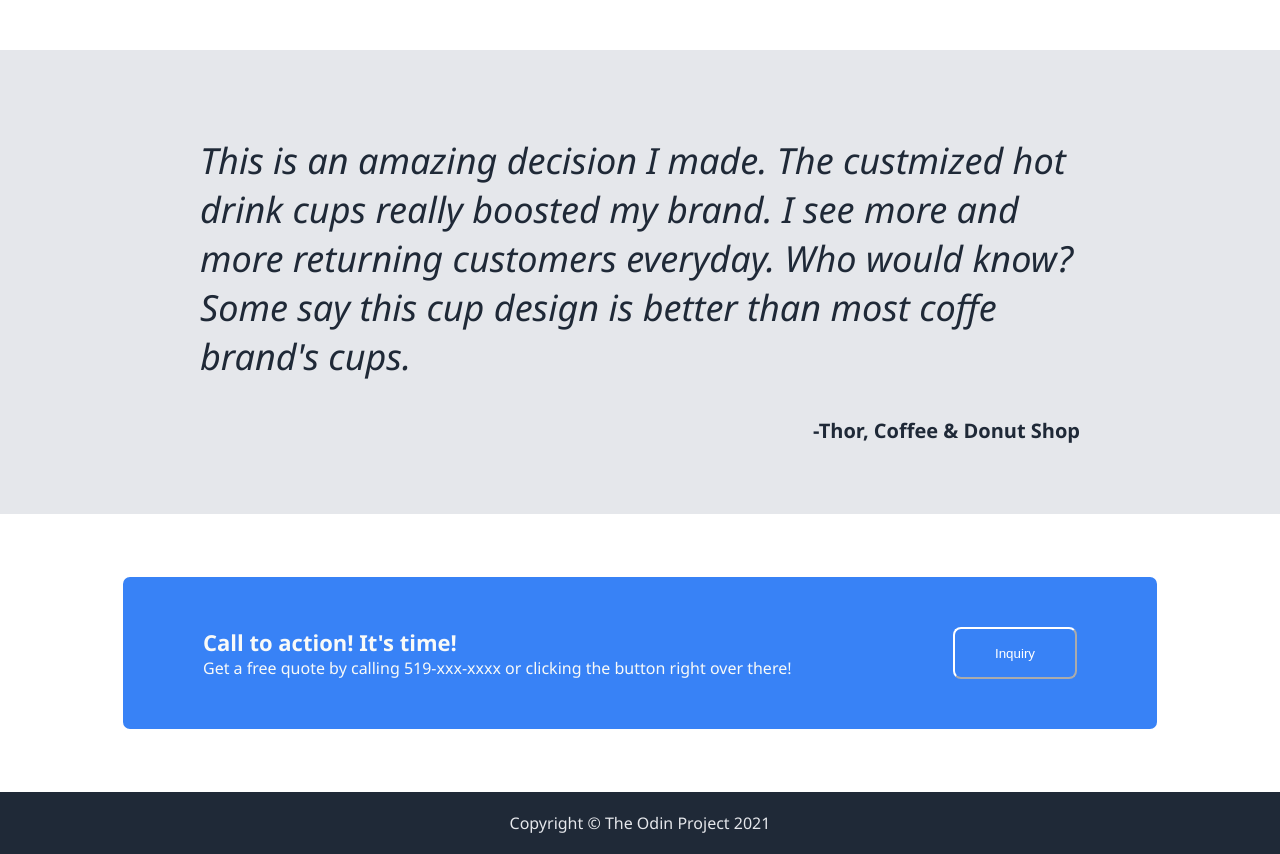
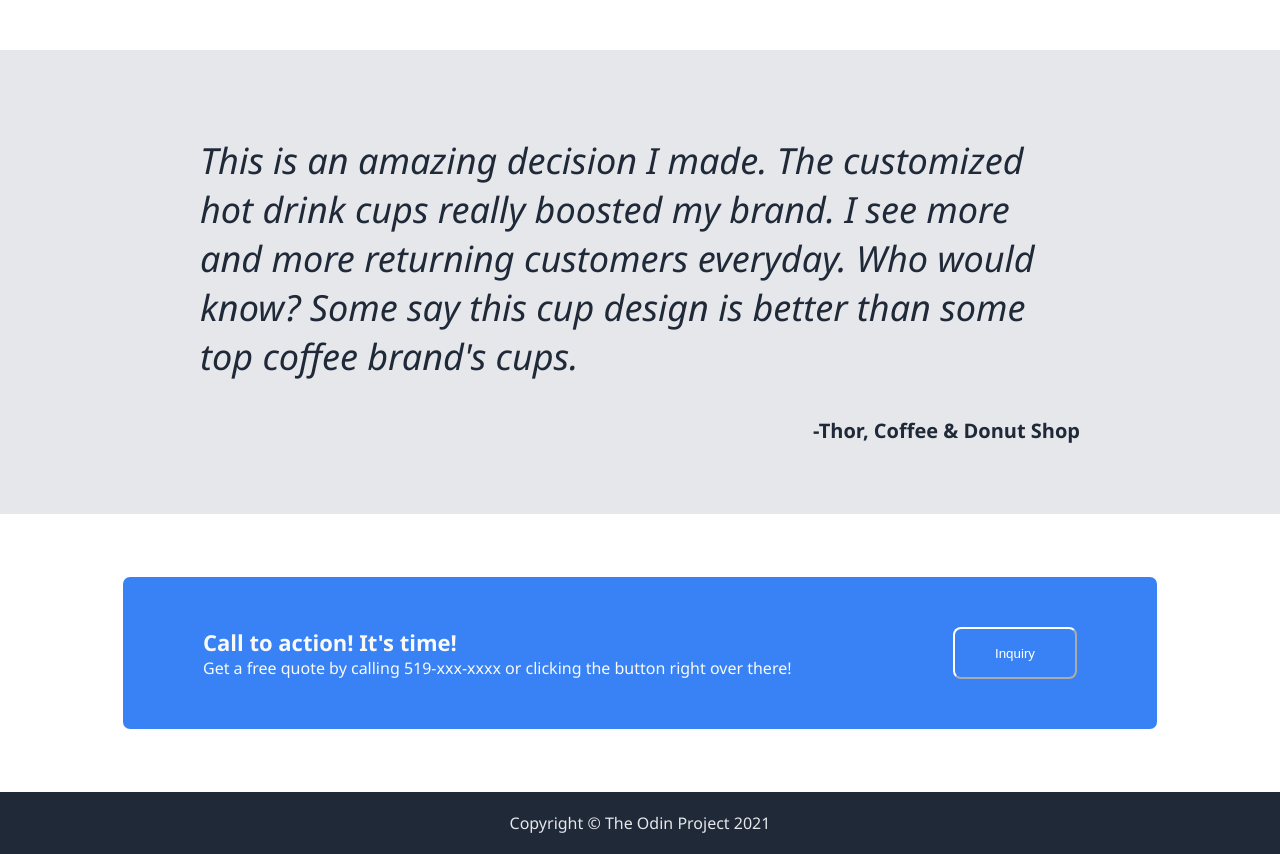
Before and after one commit to erika221/flexbox, a plain HTML site: page index.html in a window 1280 px wide. Shown: the part 1080-1934 px from the top of the page. Drawn offline with Linux system fonts and the light colour scheme.

Commit message:
fix typo

```diff
--- a/index.html
+++ b/index.html
@@ -42,7 +42,7 @@
 </div>
 
 <div class="quote-container">
-    <p class="quote">This is an amazing decision I made. The custmized hot drink cups really boosted my brand. I see more and more returning customers everyday. Who would know? Some say this cup design is better than most coffe brand's cups.</p>
+    <p class="quote">This is an amazing decision I made. The customized hot drink cups really boosted my brand. I see more and more returning customers everyday. Who would know? Some say this cup design is better than some top coffee brand's cups.</p>
     <p class="person">-Thor, Coffee & Donut Shop</p>
 </div>
 
```
